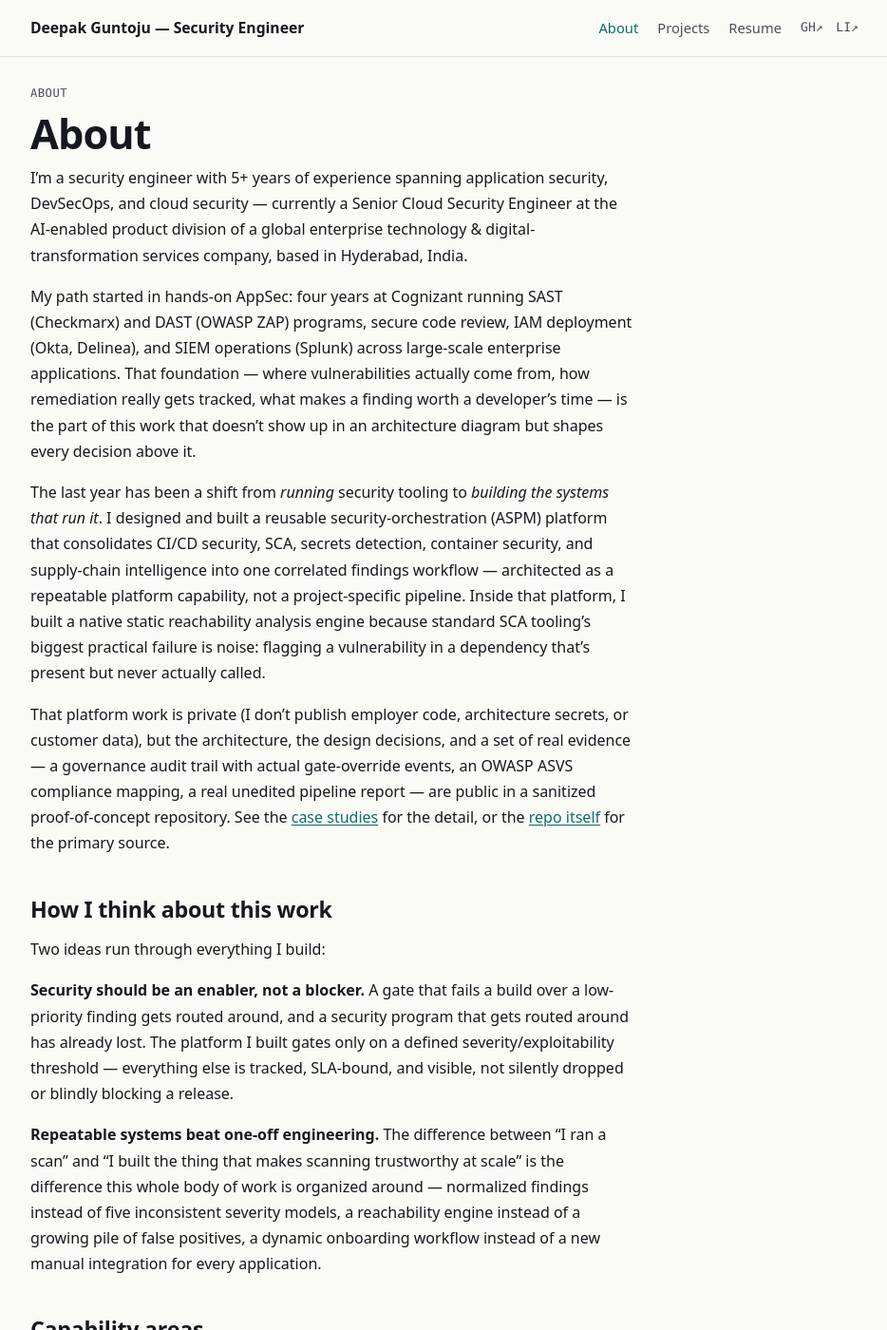
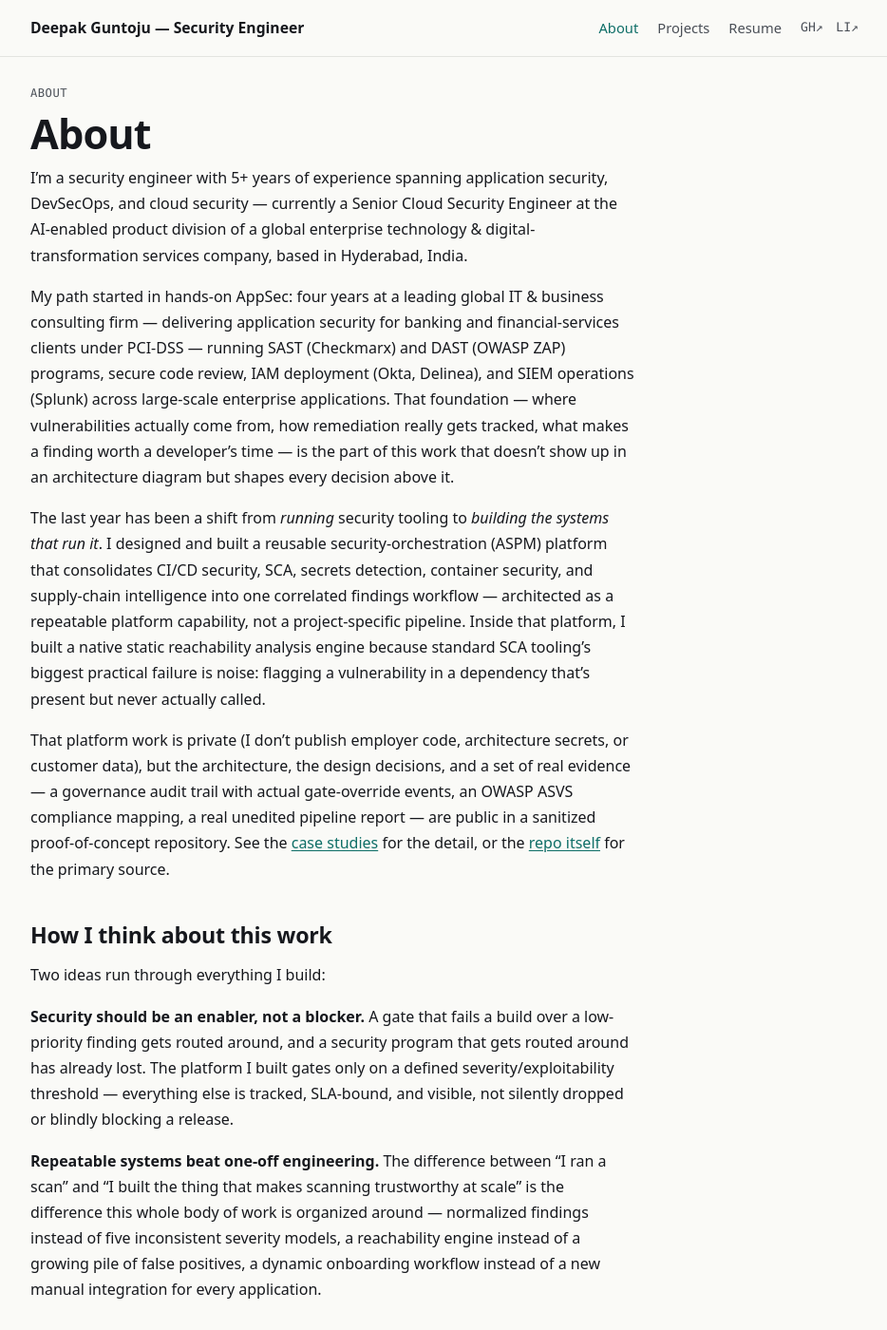
Before and after one commit to deepakguntoju/deepakguntoju.github.io, a Jekyll site: the page built from about/index.md, in a window 1280 px wide and 1400 px high. Shown: the whole window at 95% size, without its empty margins (172-1106 px from the left). Built offline with Jekyll 4.4.1, drawn with Linux system fonts in a browser that asks for light colours; some of the changed text lies outside the part shown.

Commit message:
Anonymize Cognizant reference on About page with client-context framing

```diff
--- a/about/index.md
+++ b/about/index.md
@@ -11,7 +11,7 @@ description: About Deepak Guntoju — background in AppSec, DevSecOps, and cloud
 
 I'm a security engineer with 5+ years of experience spanning application security, DevSecOps, and cloud security — currently a Senior Cloud Security Engineer at the AI-enabled product division of a global enterprise technology & digital-transformation services company, based in Hyderabad, India.
 
-My path started in hands-on AppSec: four years at Cognizant running SAST (Checkmarx) and DAST (OWASP ZAP) programs, secure code review, IAM deployment (Okta, Delinea), and SIEM operations (Splunk) across large-scale enterprise applications. That foundation — where vulnerabilities actually come from, how remediation really gets tracked, what makes a finding worth a developer's time — is the part of this work that doesn't show up in an architecture diagram but shapes every decision above it.
+My path started in hands-on AppSec: four years at a leading global IT & business consulting firm — delivering application security for banking and financial-services clients under PCI-DSS — running SAST (Checkmarx) and DAST (OWASP ZAP) programs, secure code review, IAM deployment (Okta, Delinea), and SIEM operations (Splunk) across large-scale enterprise applications. That foundation — where vulnerabilities actually come from, how remediation really gets tracked, what makes a finding worth a developer's time — is the part of this work that doesn't show up in an architecture diagram but shapes every decision above it.
 
 The last year has been a shift from *running* security tooling to *building the systems that run it*. I designed and built a reusable security-orchestration (ASPM) platform that consolidates CI/CD security, SCA, secrets detection, container security, and supply-chain intelligence into one correlated findings workflow — architected as a repeatable platform capability, not a project-specific pipeline. Inside that platform, I built a native static reachability analysis engine because standard SCA tooling's biggest practical failure is noise: flagging a vulnerability in a dependency that's present but never actually called.
 
@@ -31,7 +31,7 @@ Two ideas run through everything I build:
 <table>
 <thead><tr><th>Area</th><th>Depth</th><th>Evidence</th></tr></thead>
 <tbody>
-<tr><td>Application Security &amp; Secure SDLC</td><td>Deep</td><td><a href="/resume/">4 years hands-on, Cognizant</a></td></tr>
+<tr><td>Application Security &amp; Secure SDLC</td><td>Deep</td><td><a href="/resume/">4 years hands-on, banking/financial-services clients (PCI-DSS)</a></td></tr>
 <tr><td>DevSecOps / CI/CD Security</td><td>Deep</td><td><a href="/projects/security-enablement-platform/">Security Enablement Platform</a></td></tr>
 <tr><td>Security Platform Engineering / ASPM</td><td>Deep</td><td><a href="/projects/security-enablement-platform/">Security Enablement Platform</a></td></tr>
 <tr><td>Static Analysis / Reachability Research</td><td>Deep</td><td><a href="/projects/native-sast-reachability/">Native SAST &amp; Reachability Engine</a></td></tr>
```
